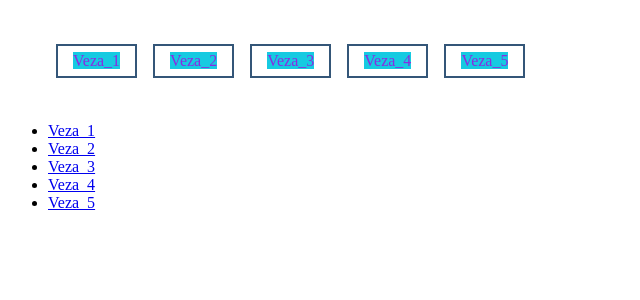
After one commit to Spajki001/Web-Programming-Course, a PHP site: page /Zad2.html in a window 1280 px wide. The commit adds this page. Shown: the top 300 px of the page, without its empty margins (0-640 px from the left). Run offline with PHP 8.4, Linux system fonts and the light colour scheme.

Commit message:
Finished LV2

```diff
--- /dev/null
+++ b/LV2/StyleZad2.css
@@ -0,0 +1,35 @@
+#lista {
+	padding-block: 20px;
+	display: flex;
+}
+
+#lista li {
+	padding-top: 6px;
+	padding-bottom: 6px;
+	padding-left: 15px;
+	padding-right: 15px;
+	margin: 8px;
+	border-color: #345678;
+	border-style: solid;
+	border-width: 2px;
+	list-style-type: none;
+}
+
+#lista a {
+	border-width: 2px;
+	border-color: blueviolet;
+	color: blueviolet;
+	background-color: #16cae1;
+	text-decoration: none;
+}
+
+#lista a:hover {
+	border-color: yellow;
+	background-color: yellow;
+}
+
+#lista a:active {
+	color: red;
+	background-color: green;
+	border-color: red;
+}
--- /dev/null
+++ b/LV2/Zad2.html
@@ -0,0 +1,25 @@
+<!DOCTYPE html>
+<html lang="en">
+	<head>
+		<meta charset="UTF-8" />
+		<meta name="viewport" content="width=device-width, initial-scale=1.0" />
+		<link rel="stylesheet" href="StyleZad2.css" />
+		<title>Zad2</title>
+	</head>
+	<body>
+		<ul id="lista">
+			<li><a href="Zad3.html">Veza_1</a></li>
+			<li><a href="Zad3.html">Veza_2</a></li>
+			<li><a href="Zad3.html">Veza_3</a></li>
+			<li><a href="Zad3.html">Veza_4</a></li>
+			<li><a href="Zad3.html">Veza_5</a></li>
+		</ul>
+		<ul>
+			<li><a href="Zad3.html">Veza_1</a></li>
+			<li><a href="Zad3.html">Veza_2</a></li>
+			<li><a href="Zad3.html">Veza_3</a></li>
+			<li><a href="Zad3.html">Veza_4</a></li>
+			<li><a href="Zad3.html">Veza_5</a></li>
+		</ul>
+	</body>
+</html>
```
Also changed, not shown: LV2/StyleZad1.css (+16 -4 lines), LV2/Zad1.html (+41 -38 lines), LV2/Zad3.html (added, +41 -0 lines).
